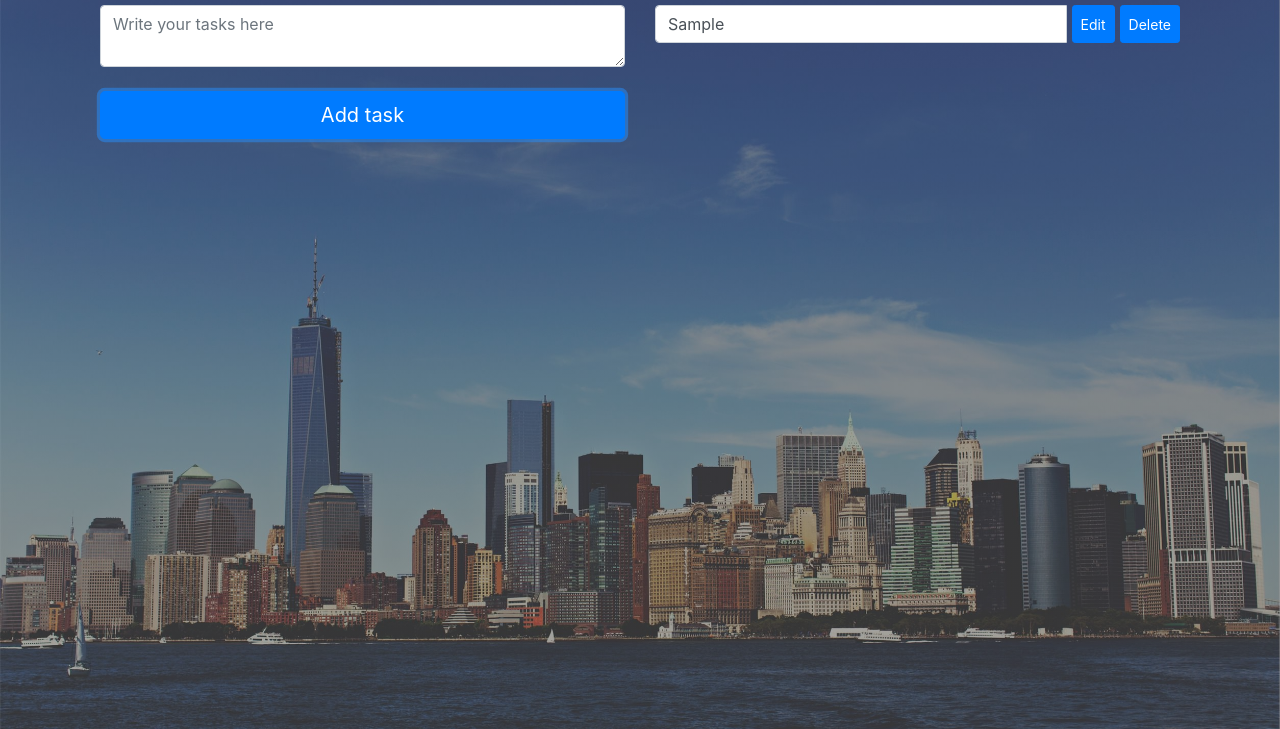
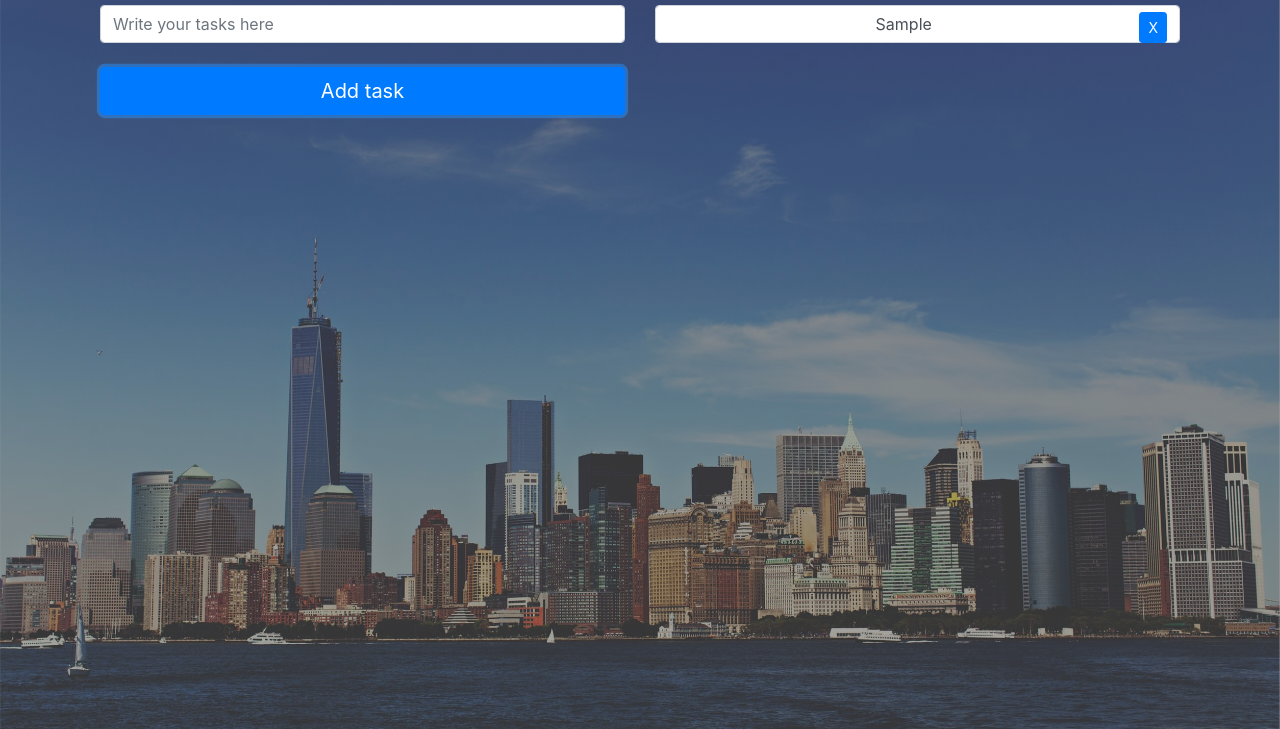
Before and after one commit to PatrickGTR/tasks, a plain HTML site: page index.html in a window 1280 px wide. Both pictures are taken after typing "Sample" into the empty fields and a click on the button "Add task". Shown: the part 71-800 px from the top of the page. Drawn offline with nearby package versions, Linux system fonts and the light colour scheme.

Commit message:
much cleaner code, short and precise

```diff
--- a/index.html
+++ b/index.html
@@ -20,23 +20,23 @@
 <body>
 
 <div class="container">
-    <divs id=error></div>
+    <div id=error></div>
 </div>
 
 <div class="container">
     <div class="col-6">
         <h1>Add Task</h1>
-        <textarea
+        <input
+            type="text"
             class="form-control"
             placeholder="Write your tasks here"
-            id="todoInput"></textarea>
+            id="todoInput"/>
         <br />
         <button
+            id="btnadd"
             class="btn btn-primary btn-lg btn-block"
-            type="submit"
-            onclick="addToList()">Add task</button>
+            type="submit">Add task</button>
     </div>
-
     <div class="col-6">
         <h1>Tasks</h1>
         <div id="todolists"></div>
--- a/style.css
+++ b/style.css
@@ -27,7 +27,3 @@ body
     font-weight: bold;
 
 }
-
-.error {
-    color: red;
-}
--- a/task.js
+++ b/task.js
@@ -1,96 +1,31 @@
-const task_list = [];
+$(document).on("click", "#btndelete", function() {
+    $(this).parent().remove();
+});
 
-
-
-const refreshList = () => {
-    $("#todolists").html(""); // clear and ready for appending.
-
-    task_list.forEach( (item, index, array) => {
-
-
-        // create div element
-        $('<div>')
-        .attr({
-            class: `input-group`,
-            id: `itemdiv-${index}`,
-            style: `padding-bottom: 10px;`
-        })
-        .appendTo('#todolists');
-
-        const itemdiv = `#itemdiv-${index}`;
-        // create input element and attach to div
-        $('<input>')
-            .attr({
-                type: `text`,
-                value: `${item}`,
-                id: `itemid-${index}`,
-                class: `form-control`,
-            })
-            .appendTo(itemdiv);
-
-        // create button element and attach to div
-        $('<button>Edit</button>')
-            .attr({
-                style: `margin-left: 5px;`,
-                class: `btn btn-primary btn-sm`,
-                id: `edit`,
-                type: `button`,
-                onclick: `editFromList(${index})`,
-                value: `Edit`
-            })
-            .appendTo(itemdiv);
-
-        // create button element and attach to div
-        $('<button>Delete</button>')
-            .attr({
-                style: `margin-left: 5px;`,
-                class: `btn btn-primary btn-sm`,
-                id: `delete`,
-                type: `button`,
-                onclick: `removeFromList(${index})`
-            })
-            .appendTo(itemdiv);
-
-    });
-}
-
-const editFromList = (idx) => {
-    const input = $(`#itemid-${idx}`).val();
-
-    if(!input) {
-        return sendErrorMsg("Edited Task cannot be empty.");
-    }
-
-    task_list[idx] = input;
-    refreshList();
-}
-
-const addToList = () =>  {
+$(document).on("click", "#btnadd", function() {
     const input = $("#todoInput").val();
 
     if(!input) {
         return sendErrorMsg("Task cannot be empty.");
     }
 
-    task_list.push(input);
-
     // clear input field
     $("#todoInput").val("");
 
-    refreshList();
-}
+    $(`<li>${input}<button style="float: right;" class="btn btn-primary btn-sm" id="btndelete">X</button></li>`)
+        .attr({
+            "style": "margin-bottom: 10px;",
+            "class": "form-control"
+        })
+        .appendTo("#todolists");
+});
 
-const removeFromList = (idx) => {
-    task_list.splice(idx, 1);
-    refreshList();
-}
-
-const sendErrorMsg = (err_msg) => {
+sendErrorMsg = (err_msg) => {
     $("#error")
         .attr({
             style: "padding-top: 10px;"
         })
-        .html(`<button typegi="button" class="btn btn-danger btn-lg btn-block">${err_msg}</button>`)
+        .html(`<button type="button" class="btn btn-danger btn-lg btn-block">${err_msg}</button>`)
         .fadeIn(250)
         .delay(2000)
         .fadeOut(250);
```
